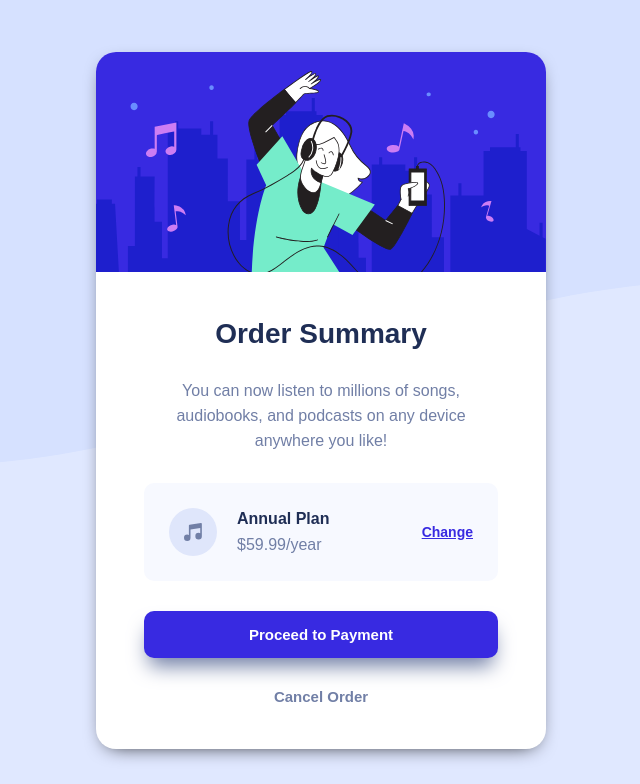
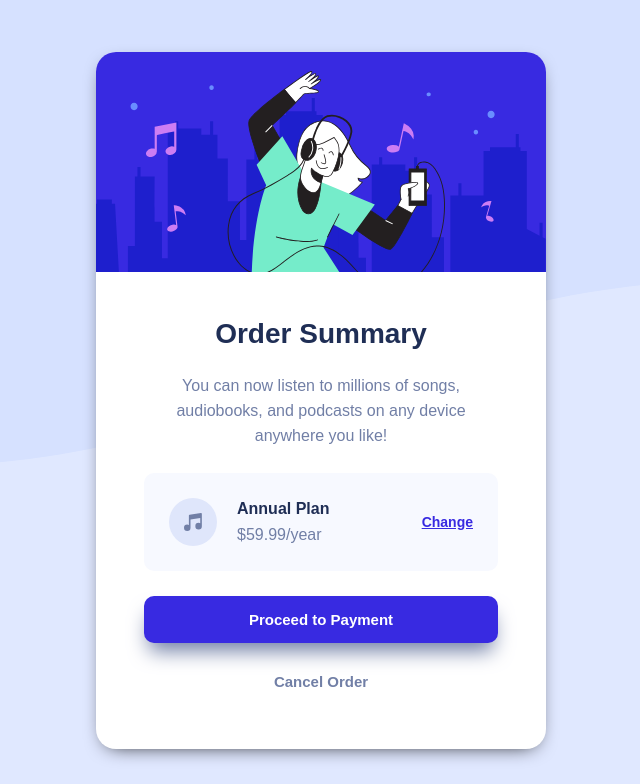
Before and after one commit to alexanderivanov2/frontend-mentor, a Vue app: page /newbie/order-summary-card in a window 1536 px wide. Shown: the top 784 px of the page, without its empty margins (447-1087 px from the left). Built offline with nearby package versions, Linux system fonts and the light colour scheme; a web font is replaced by a local one.

Commit message:
refactor

```diff
--- a/src/views/NewbiePages/OrderSummaryCard/OrderSummaryCard.vue
+++ b/src/views/NewbiePages/OrderSummaryCard/OrderSummaryCard.vue
@@ -207,7 +207,6 @@ onBeforeUnmount(() => {
                 }
 
                 .card-description {
-                    margin-top: 30px;
                     font-size: 16px;
                     font-weight: 500;
                     max-width: 354px;
@@ -217,7 +216,6 @@ onBeforeUnmount(() => {
             .card-plan-wrapper {
                 max-width: 354px;
                 padding: 25px;
-                margin: 30px auto;
                 .card-plan {
                     font-size: 16px;
                 }
```
